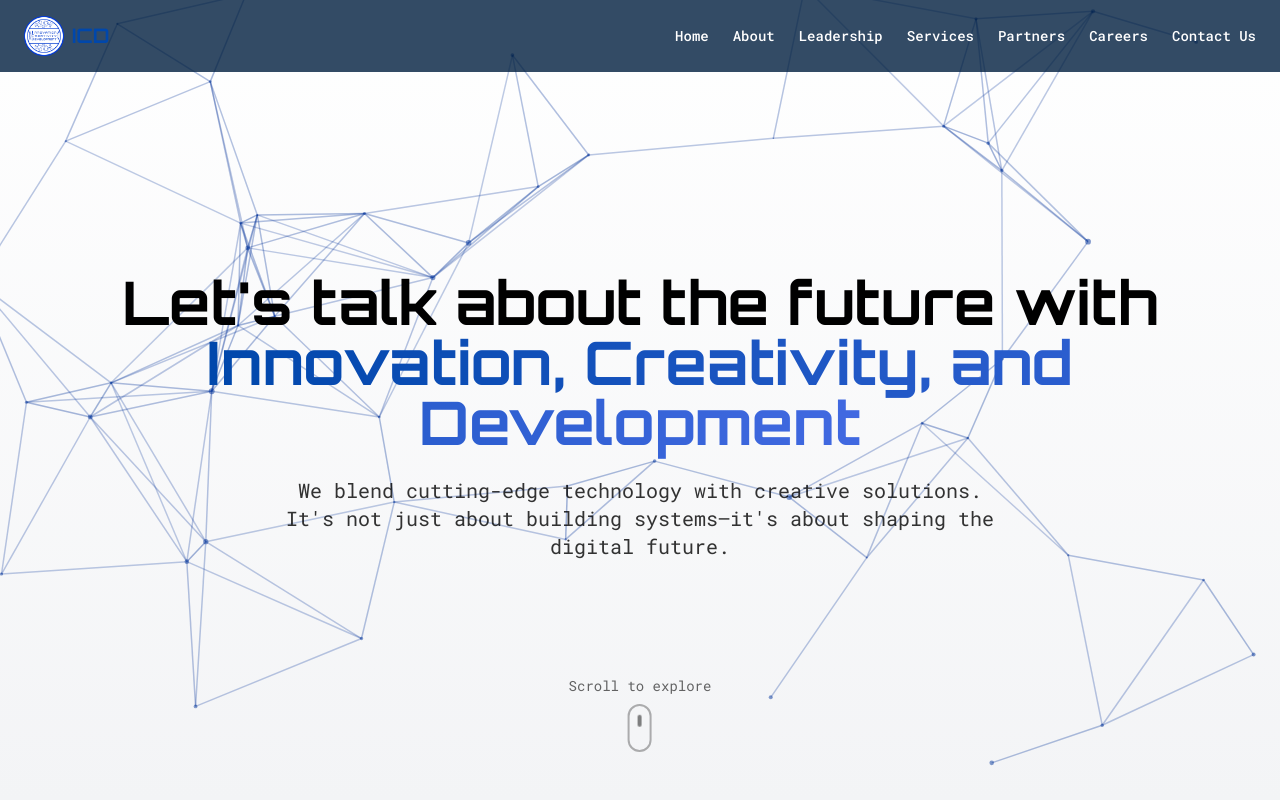
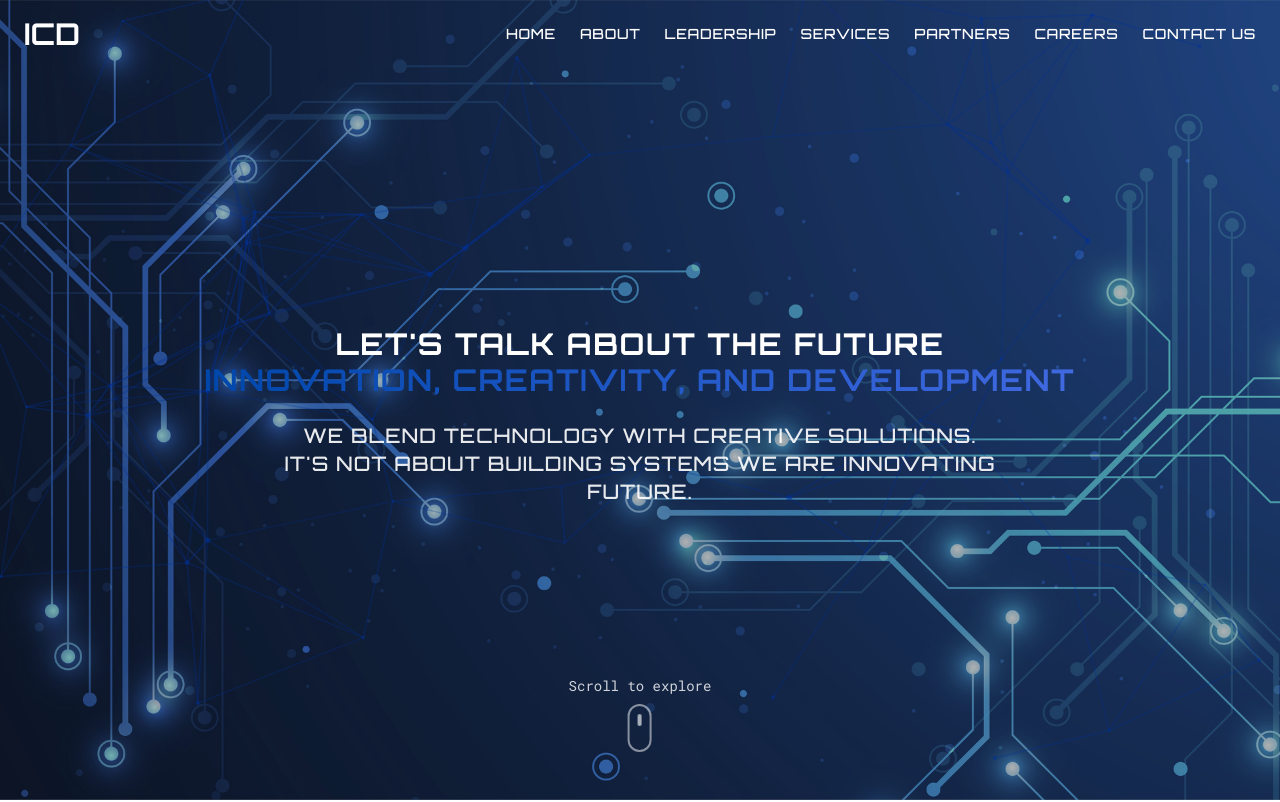
Before and after one commit to karimitanii/icd-circuit-scroll, a React (Vite) app: page / in a window 1280 px wide. Shown: the top 802 px of the page. Built offline with nearby package versions, Linux system fonts and the light colour scheme.

Commit message:
added background hero , fixed nav bar

```diff
--- a/src/components/HeroSection.tsx
+++ b/src/components/HeroSection.tsx
@@ -67,39 +67,44 @@ function HeroSection() {
     <section
       id="hero"
       ref={heroRef}
-      className="section min-h-screen flex flex-col items-center justify-center bg-gradient-to-b from-white to-gray-100 relative overflow-hidden"
+      className="section min-h-screen flex flex-col items-center justify-center relative overflow-hidden"
       style={{
-        background: "linear-gradient(to bottom, #ffffff, #f3f4f6)",
+        backgroundImage: "url('/lovable-uploads/background-icd-hero.jpg')",
+        backgroundSize: "cover",
+        backgroundPosition: "center",
+        backgroundRepeat: "no-repeat",
       }}
     >
+      {/* Semi-transparent overlay to ensure text readability */}
+      <div className="absolute inset-0 bg-black/30 z-0"></div>
+
       <div className="section-content flex flex-col items-center justify-center z-10 pt-20">
         <h1
           ref={headlineRef}
-          className="text-4xl md:text-5xl lg:text-6xl font-bold font-orbitron text-center mb-6 leading-tight text-black"
+          className="text-3xl md:text-3xl lg:text-3xl font-bold font-orbitron text-center mb-6 leading-tight text-white font-futuristic"
         >
-          Let's talk about the future with <br />
-          <span className="text-gradient">
+          Let's talk about the future <br />
+          <span className="text-light-blue">
             Innovation, Creativity, and Development
           </span>
         </h1>
 
         <p
           ref={paragraphRef}
-          className="text-lg md:text-xl text-black/80 text-center max-w-3xl mb-12"
+          className="text-lg md:text-xl text-white/90 text-center max-w-3xl mb-12 font-futuristic"
         >
-          We blend cutting-edge technology with creative solutions.
+          We blend technology with creative solutions.
           <br />
-          It's not just about building systems—it's about shaping the digital
-          future.
+          It's not about building systems we are innovating future.
         </p>
 
         <div
           ref={scrollCueRef}
           className="absolute bottom-12 left-1/2 transform -translate-x-1/2 flex flex-col items-center"
         >
-          <span className="text-sm text-black/60 mb-2">Scroll to explore</span>
-          <div className="w-6 h-12 rounded-full border-2 border-black/30 flex items-start justify-center p-2">
-            <div className="w-1.5 h-3 bg-black/60 rounded-full animate-scroll-down"></div>
+          <span className="text-sm text-white/80 mb-2">Scroll to explore</span>
+          <div className="w-6 h-12 rounded-full border-2 border-white/50 flex items-start justify-center p-2">
+            <div className="w-1.5 h-3 bg-white/80 rounded-full animate-scroll-down"></div>
           </div>
         </div>
       </div>
--- a/src/components/Navbar.tsx
+++ b/src/components/Navbar.tsx
@@ -5,11 +5,20 @@ const Navbar = () => {
   const [isScrolled, setIsScrolled] = useState(false);
   const [isMobileMenuOpen, setIsMobileMenuOpen] = useState(false);
   const [isHovering, setIsHovering] = useState(false);
+  const [isVisible, setIsVisible] = useState(true);
 
   useEffect(() => {
     const handleScroll = () => {
       const scrollPosition = window.scrollY;
       setIsScrolled(scrollPosition > 50);
+
+      // Get hero section height to determine when to hide navbar
+      const heroSection = document.getElementById("hero");
+      if (heroSection) {
+        const heroHeight = heroSection.offsetHeight;
+        // Show navbar only when in hero section (with small buffer)
+        setIsVisible(scrollPosition < heroHeight - 100);
+      }
     };
 
     window.addEventListener("scroll", handleScroll);
@@ -43,8 +52,9 @@ const Navbar = () => {
       className={cn(
         "fixed top-0 left-0 w-full z-50 transition-all duration-300 py-4 px-4 md:px-6",
         isScrolled
-          ? "bg-[#001F3F]/95 backdrop-blur-md shadow-md"
-          : "bg-[#001F3F]/80"
+          ? "bg-transparent backdrop-blur-sm shadow-md"
+          : "bg-transparent",
+        isVisible ? "translate-y-0 opacity-100" : "-translate-y-full opacity-0"
       )}
       onMouseEnter={() => setIsHovering(true)}
       onMouseLeave={() => setIsHovering(false)}
@@ -58,13 +68,8 @@ const Navbar = () => {
             scrollToSection("#hero");
           }}
         >
-          <img
-            src="/lovable-uploads/7f00208c-2b91-4a73-9151-d078f7307838.png"
-            alt="ICD Logo"
-            className="h-10 w-10"
-          />
-          <span className="text-xl font-bold font-orbitron text-white">
-            <span className="text-icd-blue">ICD</span>
+          <span className="text-3xl font-bold font-orbitron text-white">
+            <span className="text-icd-white">ICD</span>
           </span>
         </a>
 
@@ -74,13 +79,7 @@ const Navbar = () => {
             <a
               key={link.name}
               href={link.href}
-              className={`text-white hover:text-icd-blue transition-colors text-sm font-medium font-robotomono ${
-                isHovering ? "" : "animate-float"
-              }`}
-              style={{
-                animationDelay: `${index * 0.2}s`,
-                animationPlayState: isHovering ? "paused" : "running",
-              }}
+              className="text-white hover:text-icd-blue transition-colors text-sm font-futuristic"
               onClick={(e) => {
                 e.preventDefault();
                 scrollToSection(link.href);
--- a/src/components/PartnersSection.tsx
+++ b/src/components/PartnersSection.tsx
@@ -18,7 +18,8 @@ const partners = [
     name: "Quality & Reliability",
     logo: "/lovable-uploads/QNR-Logo.png",
     website: "https://www.qnr.com.gr/",
-    description: "Leading provider of quality assurance and reliability services",
+    description:
+      "Leading provider of quality assurance and reliability services",
   },
 ];
 
@@ -88,7 +89,7 @@ const PartnersSection = () => {
           id="partners-title"
           className="reveal text-3xl md:text-4xl lg:text-5xl font-bold font-orbitron text-center mb-16 text-gray-800"
         >
-          Our <span className="text-icd-blue">Partners</span>
+          Our <span className="text-icd-blue">Business Partners</span>
         </h2>
 
         <div className="grid grid-cols-1 md:grid-cols-3 gap-8 md:gap-12">
@@ -120,7 +121,9 @@ const PartnersSection = () => {
                 </p>
 
                 <div
-                  className={`mt-4 transition-opacity duration-300 ${activePartner === index ? 'opacity-100' : 'opacity-0'}`}
+                  className={`mt-4 transition-opacity duration-300 ${
+                    activePartner === index ? "opacity-100" : "opacity-0"
+                  }`}
                 >
                   <a
                     href={partner.website}
--- a/src/components/ServicesSection.tsx
+++ b/src/components/ServicesSection.tsx
@@ -64,10 +64,10 @@ const ServicesSection = () => {
   const titleRef = useRef<HTMLHeadingElement>(null);
 
   useEffect(() => {
-    // Simple animation using Intersection Observer instead of GSAP
+    // Improved animation using Intersection Observer
     const observerOptions = {
-      threshold: 0.1,
-      rootMargin: "0px 0px -100px 0px",
+      threshold: 0.05, // Lower threshold to trigger earlier
+      rootMargin: "0px 0px -50px 0px", // Adjusted to trigger sooner
     };
 
     const observer = new IntersectionObserver((entries) => {
@@ -97,8 +97,43 @@ const ServicesSection = () => {
     <section
       id="services"
       ref={sectionRef}
-      className="section reveal bg-white relative overflow-hidden py-24"
+      className="section bg-white relative overflow-hidden py-24"
     >
+      {/* Background circuit animation - moved to top for earlier rendering */}
+      <div className="absolute inset-0 z-0">
+        <svg width="100%" height="100%" xmlns="http://www.w3.org/2000/svg">
+          <defs>
+            <pattern
+              id="services-pattern"
+              x="0"
+              y="0"
+              width="200"
+              height="200"
+              patternUnits="userSpaceOnUse"
+            >
+              {/* Pattern paths remain unchanged */}
+              <path
+                d="M10 10 L50 10 L50 50 L90 50 L90 90 L130 90 L130 130 L170 130 L170 170"
+                stroke="#0047AB"
+                strokeOpacity="0.05"
+                strokeWidth="2"
+                fill="none"
+              />
+              <path
+                d="M190 10 L150 10 L150 50 L110 50 L110 90 L70 90 L70 130 L30 130 L30 170"
+                stroke="#0047AB"
+                strokeOpacity="0.05"
+                strokeWidth="2"
+                fill="none"
+              />
+              <circle cx="50" cy="10" r="3" fill="#0047AB" fillOpacity="0.1" />
+              {/* Other circles remain unchanged */}
+            </pattern>
+          </defs>
+          <rect width="100%" height="100%" fill="url(#services-pattern)" />
+        </svg>
+      </div>
+
       <div className="section-content z-10">
         <h2
           ref={titleRef}
@@ -121,52 +156,6 @@ const ServicesSection = () => {
           ))}
         </div>
       </div>
-
-      {/* Background circuit animation - lighter color for white background */}
-      <div className="absolute inset-0 z-0">
-        <svg width="100%" height="100%" xmlns="http://www.w3.org/2000/svg">
-          <defs>
-            <pattern
-              id="services-pattern"
-              x="0"
-              y="0"
-              width="200"
-              height="200"
-              patternUnits="userSpaceOnUse"
-            >
-              <path
-                d="M10 10 L50 10 L50 50 L90 50 L90 90 L130 90 L130 130 L170 130 L170 170"
-                stroke="#0047AB"
-                strokeOpacity="0.05"
-                strokeWidth="2"
-                fill="none"
-              />
-              <path
-                d="M190 10 L150 10 L150 50 L110 50 L110 90 L70 90 L70 130 L30 130 L30 170"
-                stroke="#0047AB"
-                strokeOpacity="0.05"
-                strokeWidth="2"
-                fill="none"
-              />
-              <circle cx="50" cy="10" r="3" fill="#0047AB" fillOpacity="0.1" />
-              <circle cx="90" cy="50" r="3" fill="#0047AB" fillOpacity="0.1" />
-              <circle cx="130" cy="90" r="3" fill="#0047AB" fillOpacity="0.1" />
-              <circle
-                cx="170"
-                cy="130"
-                r="3"
-                fill="#0047AB"
-                fillOpacity="0.1"
-              />
-              <circle cx="150" cy="10" r="3" fill="#0047AB" fillOpacity="0.1" />
-              <circle cx="110" cy="50" r="3" fill="#0047AB" fillOpacity="0.1" />
-              <circle cx="70" cy="90" r="3" fill="#0047AB" fillOpacity="0.1" />
-              <circle cx="30" cy="130" r="3" fill="#0047AB" fillOpacity="0.1" />
-            </pattern>
-          </defs>
-          <rect width="100%" height="100%" fill="url(#services-pattern)" />
-        </svg>
-      </div>
     </section>
   );
 };
--- a/src/index.css
+++ b/src/index.css
@@ -130,7 +130,7 @@
     scrollbar-width: none; /* Firefox */
   }
 
-  .text-gradient {
+  .text-light-blue {
     background: linear-gradient(90deg, #0047ab, #4169e1);
     -webkit-background-clip: text;
     -webkit-text-fill-color: transparent;
@@ -304,3 +304,12 @@
   animation: glitch 1.2s infinite linear alternate-reverse;
   opacity: 0.15;
 }
+
+@layer base {
+  .font-futuristic {
+    font-family: "Orbitron", "Rajdhani", sans-serif;
+    letter-spacing: 0.05em;
+    text-transform: uppercase;
+    font-weight: 500;
+  }
+}
--- a/src/pages/Index.tsx
+++ b/src/pages/Index.tsx
@@ -64,7 +64,6 @@ const Index = () => {
         <CeoSection />
         <PartnersSection />
         <ServicesSection />
-        <CareersSection />
       </main>
       <Footer />
     </div>
```
Also changed, not shown: public/lovable-uploads/background-icd-hero.jpg (added).
